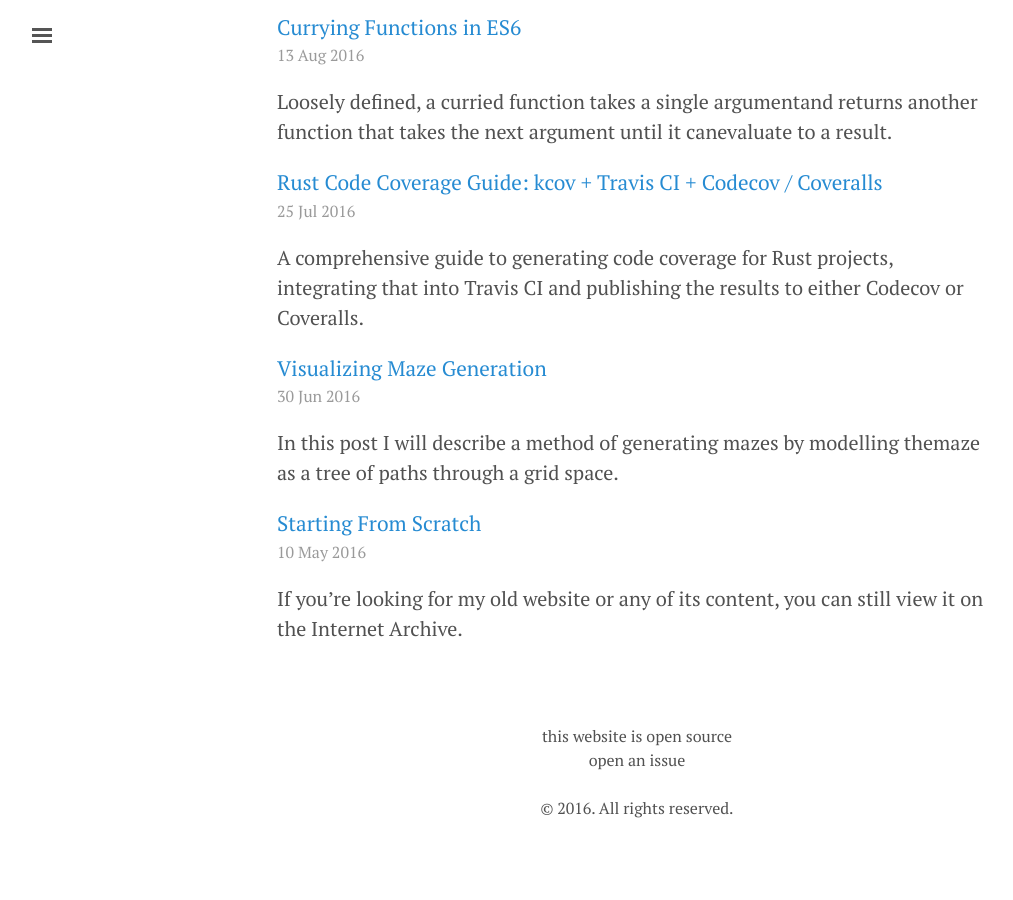
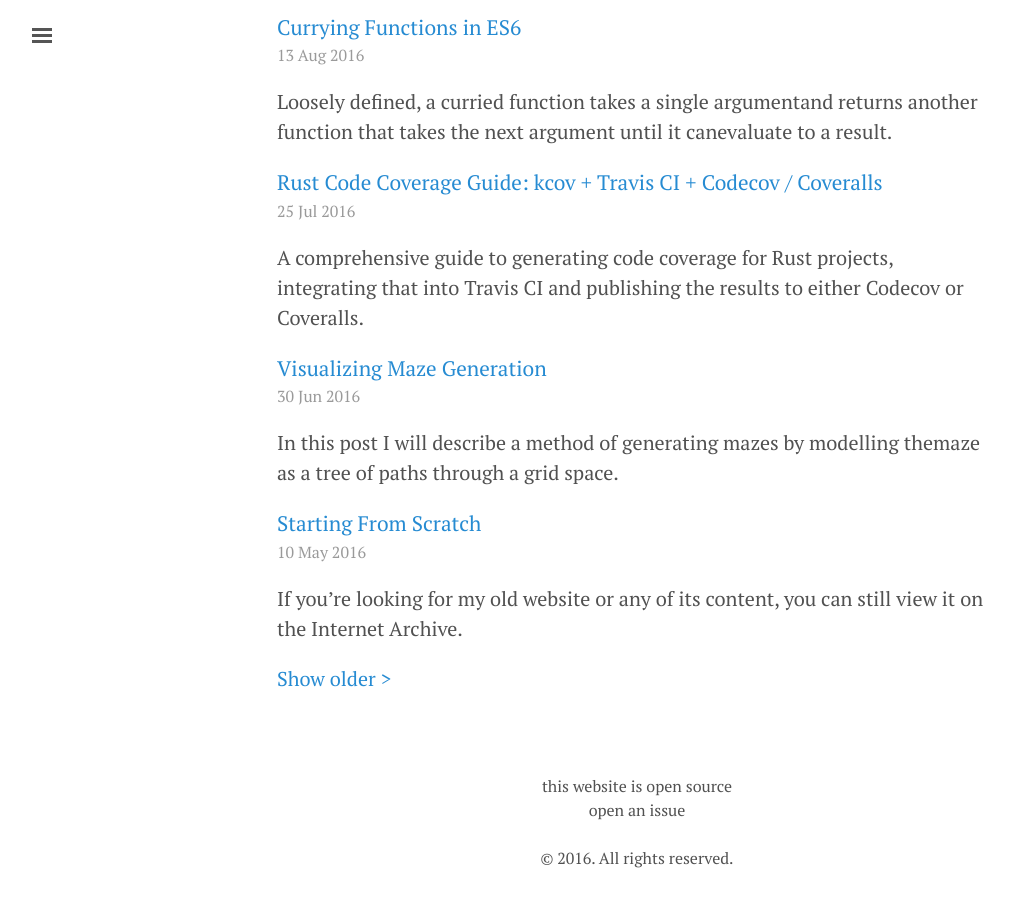
Before and after one commit to sunjay/sunjay.github.io, a Jekyll site: the page built from index.html, in a window 1280 px wide and 900 px high, scrolled down 1142 px. Shown: the whole window, without its empty margins (3-1016 px from the left). Built offline with Jekyll 4.4.1, drawn with Linux system fonts in a browser that asks for light colours; before the commit the page ends 1992 px from its top, so only the background shows below that.

Commit message:
Link to show all posts under recent posts

```diff
--- a/index.html
+++ b/index.html
@@ -13,3 +13,8 @@ title: The Best Developer for the Job
 <div class="condensed">
   {% include posts.html posts=recent-posts %}
 </div>
+<p>
+  <a href="/blog/">
+    Show older >
+  </a>
+</p>
```
